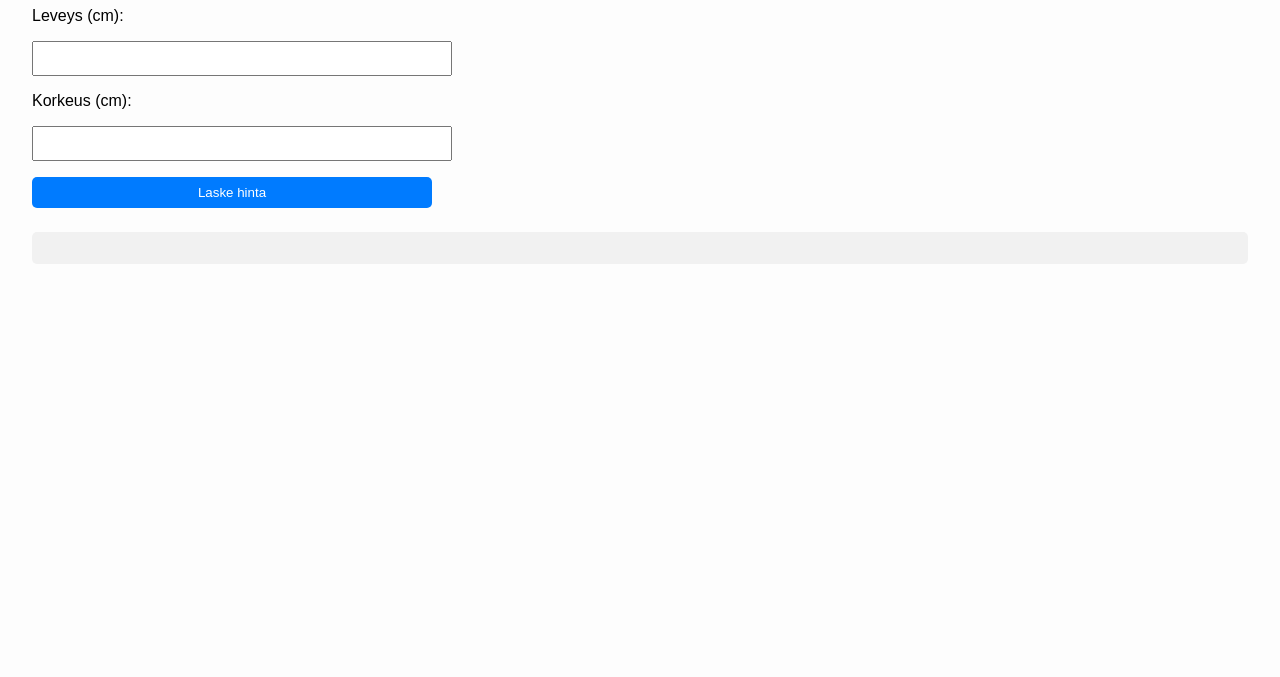
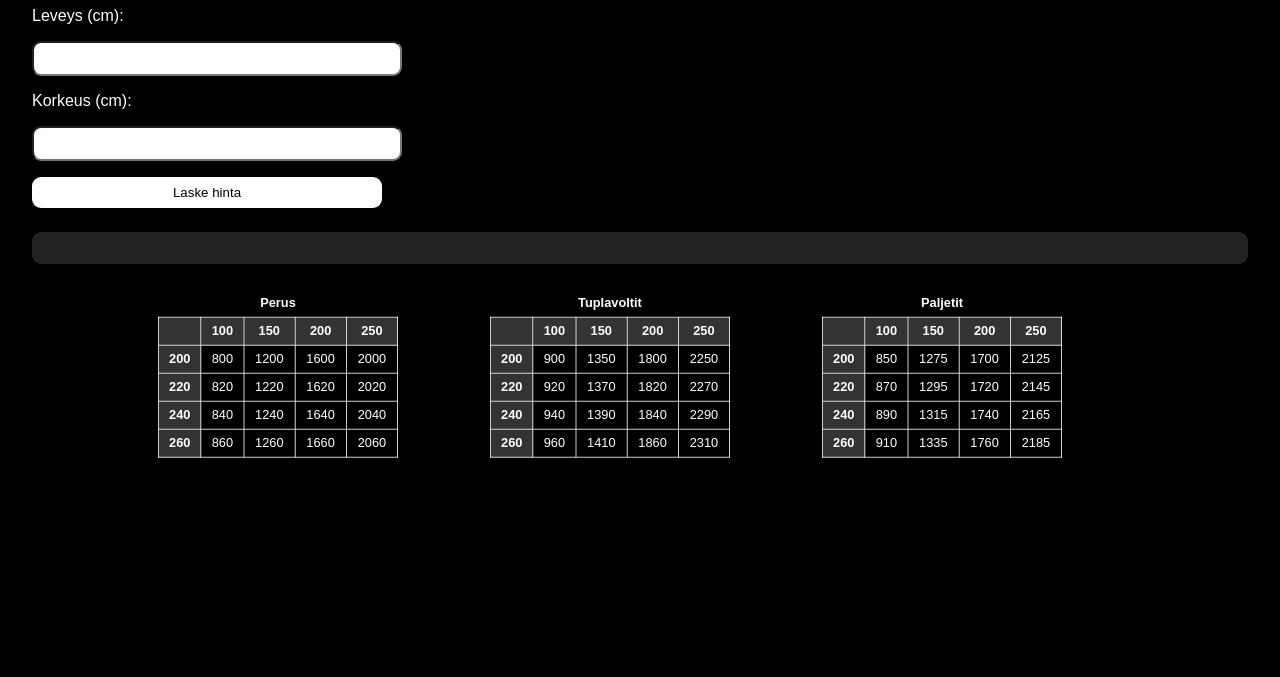
Before and after one commit to AZTTI/matto, a plain HTML site: page verhot.html in a window 1280 px wide. Shown: the part 123-800 px from the top of the page. Drawn offline with Linux system fonts and the light colour scheme.

Commit message:
verhot.html

```diff
--- a/verhot.html
+++ b/verhot.html
@@ -5,13 +5,18 @@
   <meta name="viewport" content="width=device-width, initial-scale=1.0" />
   <title>Verhot – Hintalaskuri</title>
   <style>
-    nav a { margin: 0 0.5rem; color: #007bff; text-decoration: none; }
+    nav a { margin: 0 0.5rem; color: #ffffff; text-decoration: none; }
     nav a:hover { text-decoration: underline; }
-    body { font-family: sans-serif; margin: 2rem; background: #fdfdfd; }
-    h1 { color: #444; }
-    input, button { display: block; margin: 1rem 0; padding: 0.5rem; width: 100%; max-width: 400px; }
-    button { background-color: #007bff; color: white; border: none; border-radius: 5px; cursor: pointer; }
-    .results { margin-top: 1.5rem; background: #f1f1f1; padding: 1rem; border-radius: 5px; white-space: pre-wrap; }
+    body { font-family: sans-serif; margin: 2rem; background: #000000; color: #ffffff; }
+    h1 { color: #dddddd; }
+    input, button { display: block; margin: 1rem 0; padding: 0.5rem; width: 30%; max-width: 350px; border-radius: 9px; }
+    button { background-color: #ffffff; color: #000000; border: none; cursor: pointer; transition: background-color 0.3s ease; }
+    button:hover { background-color: #dddddd; }
+    .results { margin-top: 1.5rem; background: #222222; padding: 1rem; border-radius: 9px; white-space: pre-wrap; }
+    .price-tables { margin-top: 2rem; display: flex; flex-wrap: wrap; gap: 2rem; justify-content: center; }
+    .price-table { border-collapse: collapse; width: 100%; max-width: 300px; transform: scale(0.8); transform-origin: top left; }
+    .price-table th, .price-table td { border: 1px solid #ffffff; padding: 0.5rem; text-align: center; }
+    .price-table th { background: #333333; }
   </style>
 </head>
 <body>
@@ -33,6 +38,7 @@
   <button onclick="calculateCurtainPrice()">Laske hinta</button>
 
   <div class="results" id="result"></div>
+  <div class="price-tables" id="price-tables"></div>
 
   <script>
     const widths = [100, 150, 200, 250];
@@ -70,11 +76,52 @@
 
       for (const [style, table] of Object.entries(curtainPrices)) {
         const price = table[matchedH]?.[matchedW];
-        output += `${style}: ${price ? '€' + price : 'Ei hintaa'}\n`;
+        output += `${style}: ${price ? '€'+price : 'Ei hintaa'}\n`;
       }
 
       resultDiv.textContent = output;
     }
+
+    function generatePriceTables() {
+      const container = document.getElementById('price-tables');
+      container.innerHTML = '';
+      for (const [style, table] of Object.entries(curtainPrices)) {
+        const tbl = document.createElement('table');
+        tbl.className = 'price-table';
+
+        const caption = document.createElement('caption');
+        caption.textContent = style;
+        caption.style.marginBottom = '0.5rem';
+        caption.style.fontWeight = 'bold';
+        tbl.appendChild(caption);
+
+        const thead = document.createElement('thead');
+        const headRow = document.createElement('tr');
+        headRow.appendChild(document.createElement('th'));
+        widths.forEach(w => {
+          const th = document.createElement('th'); th.textContent = w; headRow.appendChild(th);
+        });
+        thead.appendChild(headRow);
+        tbl.appendChild(thead);
+
+        const tbody = document.createElement('tbody');
+        heights.forEach(hVal => {
+          const row = document.createElement('tr');
+          const lh = document.createElement('th'); lh.textContent = hVal; row.appendChild(lh);
+          widths.forEach(wVal => {
+            const td = document.createElement('td'); td.textContent = table[hVal]?.[wVal] || '-'; row.appendChild(td);
+          });
+          tbody.appendChild(row);
+        });
+        tbl.appendChild(tbody);
+
+        container.appendChild(tbl);
+      }
+    }
+
+    document.addEventListener('DOMContentLoaded', () => {
+      generatePriceTables();
+    });
   </script>
 </body>
 </html>
```
